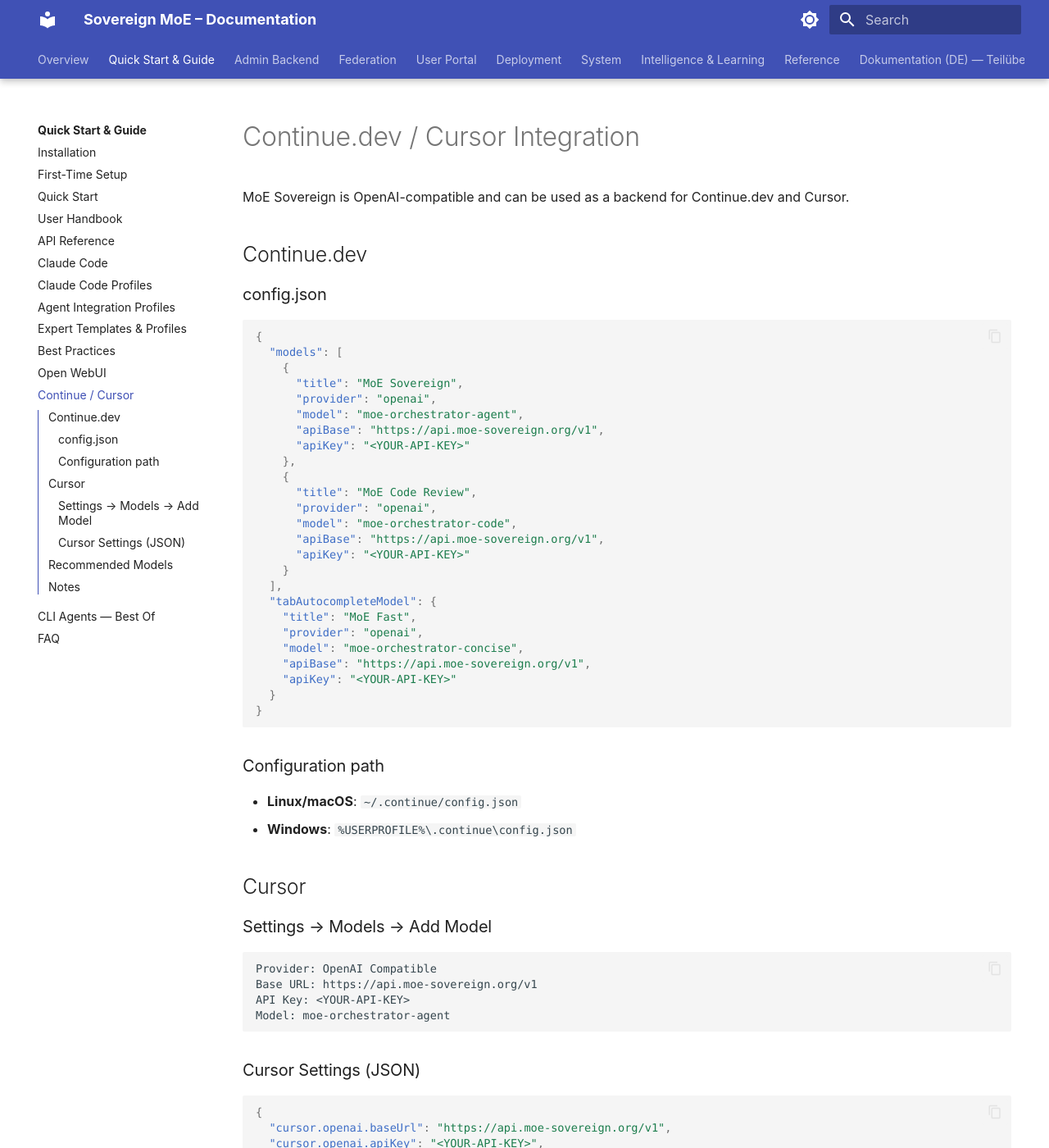
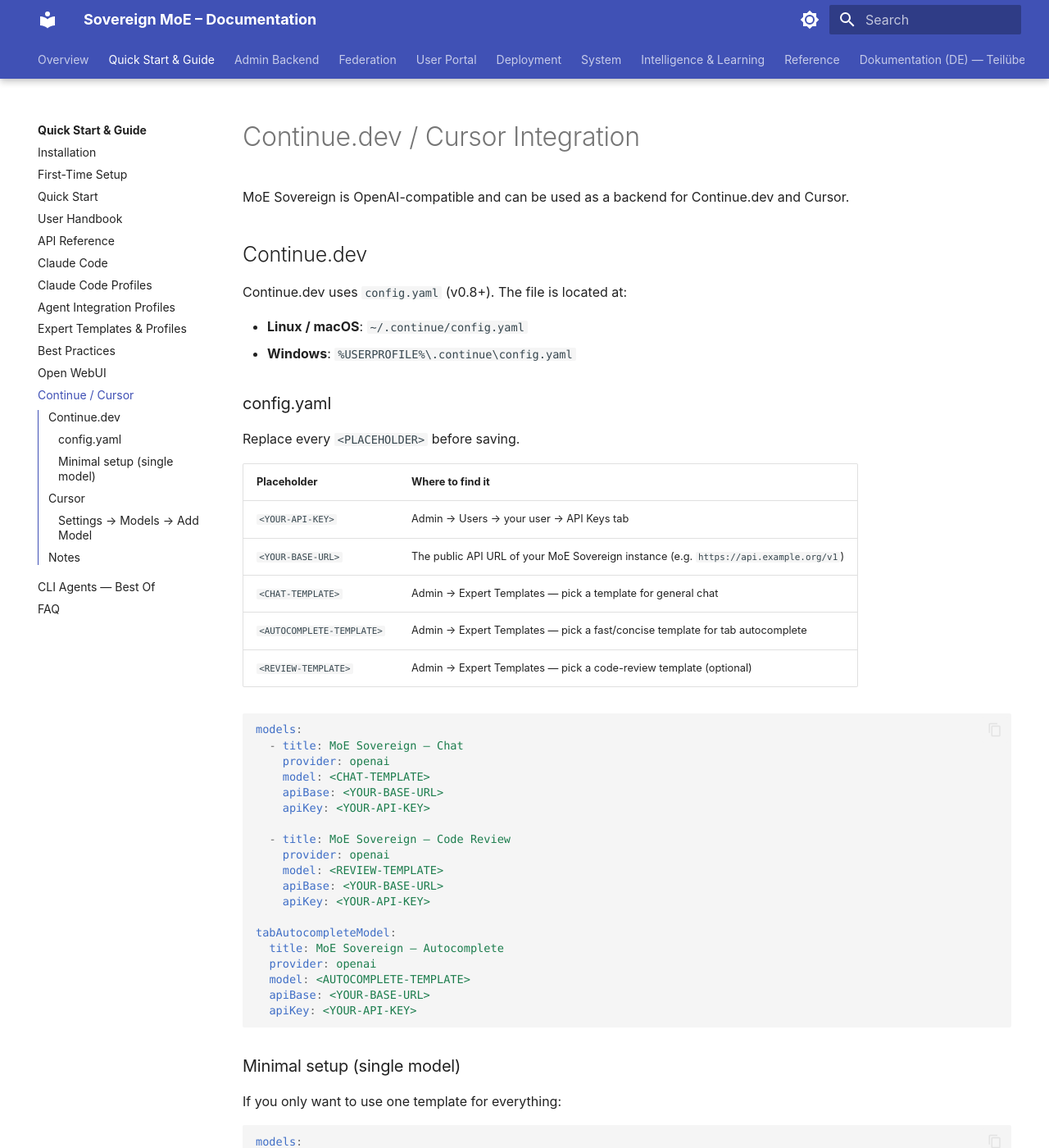
Before and after one commit to h3rb3rn/moe-sovereign, an MkDocs documentation site: the page built from docs/guide/continue-dev.md, in a window 1280 px wide and 1400 px high. Shown: the whole window at 82% size. Built offline with MkDocs 1.6.1 and Material for MkDocs 9.7.7, drawn with Linux system fonts in a browser that asks for light colours; a script that is not in the unit is left out; some of the changed text lies outside the part shown.

Commit message:
fix: repair JS syntax errors in skills.html and users.html
- skills.html: Replace escaped quotes (\') inside Jinja2 {{ }} expressions
  with _tskills i18n variables; add missing i18n keys to _tskills dict.
  Fixes Internal Server Error (Jinja2 TemplateSyntaxError at line 390).
- users.html: Replace invalid \`...\` (backslash-backtick) and \${...}
  escape sequences inside a JS IIFE within a template literal expression
  with proper nested template literals. Fixes gear button having no
  reaction (JS SyntaxError prevented entire script block from loading).
- docs/guide/continue-dev.md: Convert config examples from JSON to YAML
  (Continue.dev v0.8+), replace hardcoded template names with generic
  placeholders, add placeholder reference table.

Co-Authored-By: Claude Sonnet 4.6 <noreply@anthropic.com>

````diff
--- a/docs/guide/continue-dev.md
+++ b/docs/guide/continue-dev.md
@@ -4,40 +4,57 @@ MoE Sovereign is OpenAI-compatible and can be used as a backend for Continue.dev
 
 ## Continue.dev
 
-### config.json
+Continue.dev uses `config.yaml` (v0.8+). The file is located at:
 
-```json
-{
-  "models": [
-    {
-      "title": "MoE Sovereign",
-      "provider": "openai",
-      "model": "moe-orchestrator-agent",
-      "apiBase": "https://api.moe-sovereign.org/v1",
-      "apiKey": "<YOUR-API-KEY>"
-    },
-    {
-      "title": "MoE Code Review",
-      "provider": "openai",
-      "model": "moe-orchestrator-code",
-      "apiBase": "https://api.moe-sovereign.org/v1",
-      "apiKey": "<YOUR-API-KEY>"
-    }
-  ],
-  "tabAutocompleteModel": {
-    "title": "MoE Fast",
-    "provider": "openai",
-    "model": "moe-orchestrator-concise",
-    "apiBase": "https://api.moe-sovereign.org/v1",
-    "apiKey": "<YOUR-API-KEY>"
-  }
-}
+- **Linux / macOS**: `~/.continue/config.yaml`
+- **Windows**: `%USERPROFILE%\.continue\config.yaml`
+
+### config.yaml
+
+Replace every `<PLACEHOLDER>` before saving.
+
+| Placeholder | Where to find it |
+|-------------|-----------------|
+| `<YOUR-API-KEY>` | Admin → Users → your user → API Keys tab |
+| `<YOUR-BASE-URL>` | The public API URL of your MoE Sovereign instance (e.g. `https://api.example.org/v1`) |
+| `<CHAT-TEMPLATE>` | Admin → Expert Templates — pick a template for general chat |
+| `<AUTOCOMPLETE-TEMPLATE>` | Admin → Expert Templates — pick a fast/concise template for tab autocomplete |
+| `<REVIEW-TEMPLATE>` | Admin → Expert Templates — pick a code-review template (optional) |
+
+```yaml
+models:
+  - title: MoE Sovereign — Chat
+    provider: openai
+    model: <CHAT-TEMPLATE>
+    apiBase: <YOUR-BASE-URL>
+    apiKey: <YOUR-API-KEY>
+
+  - title: MoE Sovereign — Code Review
+    provider: openai
+    model: <REVIEW-TEMPLATE>
+    apiBase: <YOUR-BASE-URL>
+    apiKey: <YOUR-API-KEY>
+
+tabAutocompleteModel:
+  title: MoE Sovereign — Autocomplete
+  provider: openai
+  model: <AUTOCOMPLETE-TEMPLATE>
+  apiBase: <YOUR-BASE-URL>
+  apiKey: <YOUR-API-KEY>
 ```
 
-### Configuration path
+### Minimal setup (single model)
 
-- **Linux/macOS**: `~/.continue/config.json`
-- **Windows**: `%USERPROFILE%\.continue\config.json`
+If you only want to use one template for everything:
+
+```yaml
+models:
+  - title: MoE Sovereign
+    provider: openai
+    model: <CHAT-TEMPLATE>
+    apiBase: <YOUR-BASE-URL>
+    apiKey: <YOUR-API-KEY>
+```
 
 ## Cursor
 
@@ -45,33 +62,15 @@ MoE Sovereign is OpenAI-compatible and can be used as a backend for Continue.dev
 
 ```
 Provider: OpenAI Compatible
-Base URL: https://api.moe-sovereign.org/v1
-API Key: <YOUR-API-KEY>
-Model: moe-orchestrator-agent
+Base URL:  <YOUR-BASE-URL>
+API Key:   <YOUR-API-KEY>
+Model:     <CHAT-TEMPLATE>
 ```
-
-### Cursor Settings (JSON)
-
-```json
-{
-  "cursor.openai.baseUrl": "https://api.moe-sovereign.org/v1",
-  "cursor.openai.apiKey": "<YOUR-API-KEY>",
-  "cursor.openai.model": "moe-orchestrator-agent"
-}
-```
-
-## Recommended Models
-
-| Use Case | Model ID |
-|----------|-----------|
-| Chat / Questions | `moe-orchestrator` |
-| Code Completion | `moe-orchestrator-concise` |
-| Code Review | `moe-orchestrator-code` |
-| Agent Tasks | `moe-orchestrator-agent` |
 
 ## Notes
 
-- **Context Window**: MoE Sovereign supports up to 32k token context
 - **Streaming**: Fully supported
-- **Function Calling**: Supported (for tool use in agents)
+- **Function Calling**: Supported (tool use in agent templates)
 - **Vision**: Image analysis via Base64 available
+- **Context Window**: Depends on the chosen template and underlying model — check the template definition in the Admin UI
+- **Template names**: Use the exact template identifier shown in Admin → Expert Templates (the ID, not the display name)
````
Also changed, not shown: 2 other files.
